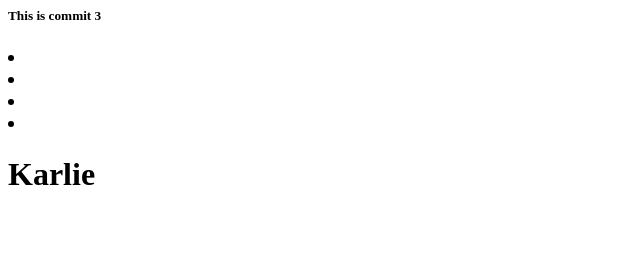
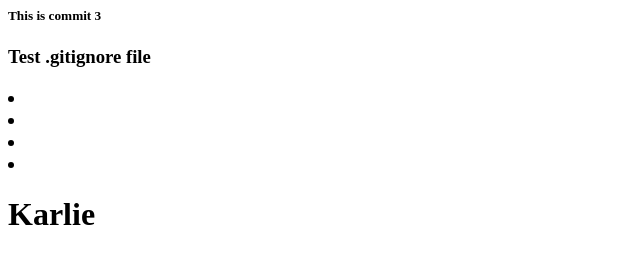
Before and after one commit to OlegBalabukh/test_vs_settings, a plain HTML site: page index.html in a window 1280 px wide. Shown: the whole page, without its empty margins (0-640 px from the left). Drawn offline with Linux system fonts and the light colour scheme.

Commit message:
testing .gitignore file

```diff
--- a/index.html
+++ b/index.html
@@ -1,6 +1,7 @@
 <h1 class="test"></h1>
 <h2 id="test"></h2>
 <h5>This is commit 3</h5>
+<h3>Test .gitignore file</h3>
 <h3 id="SOMEID">
   <div id="TEST"></div>
   <div class="FOO"></div>
```
Also changed, not shown: 1 other file.
